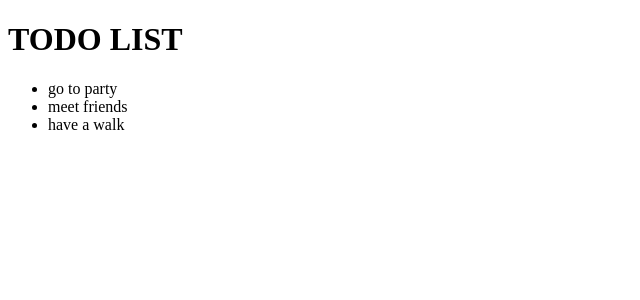
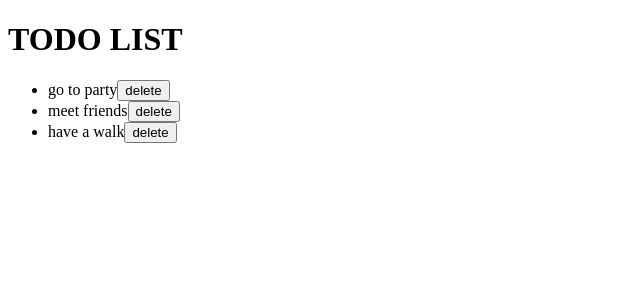
Before and after one commit to LarysaLemeshuk/cra-first-project, a React (Create React App) app: page / in a window 1280 px wide. Shown: the top 300 px of the page, without its empty margins (0-640 px from the left). Built offline with nearby package versions, Linux system fonts and the light colour scheme.

Commit message:
TodoList task 2 resolve

```diff
--- a/src/Components/TodoList/TodoList.js
+++ b/src/Components/TodoList/TodoList.js
@@ -13,10 +13,31 @@
     };
   }
 
+  removeTask(taskIdToRemove) {
+    const { todoList } = this.state;
+
+    const filteredArray = todoList.filter((task) => task.id !== taskIdToRemove);
+
+    this.setState({
+      todoList: filteredArray,
+    });
+  }
+
   renderLi() {
     const { todoList } = this.state;
 
-    return todoList.map((task) => <li key={task.id}>{task.text}</li>);
+    return todoList.map((task) => (
+      <li key={task.id}>
+        {task.text}
+        <button
+          onClick={() => {
+            this.removeTask(task.id);
+          }}
+        >
+          delete
+        </button>
+      </li>
+    ));
   }
 
   render() {
```
